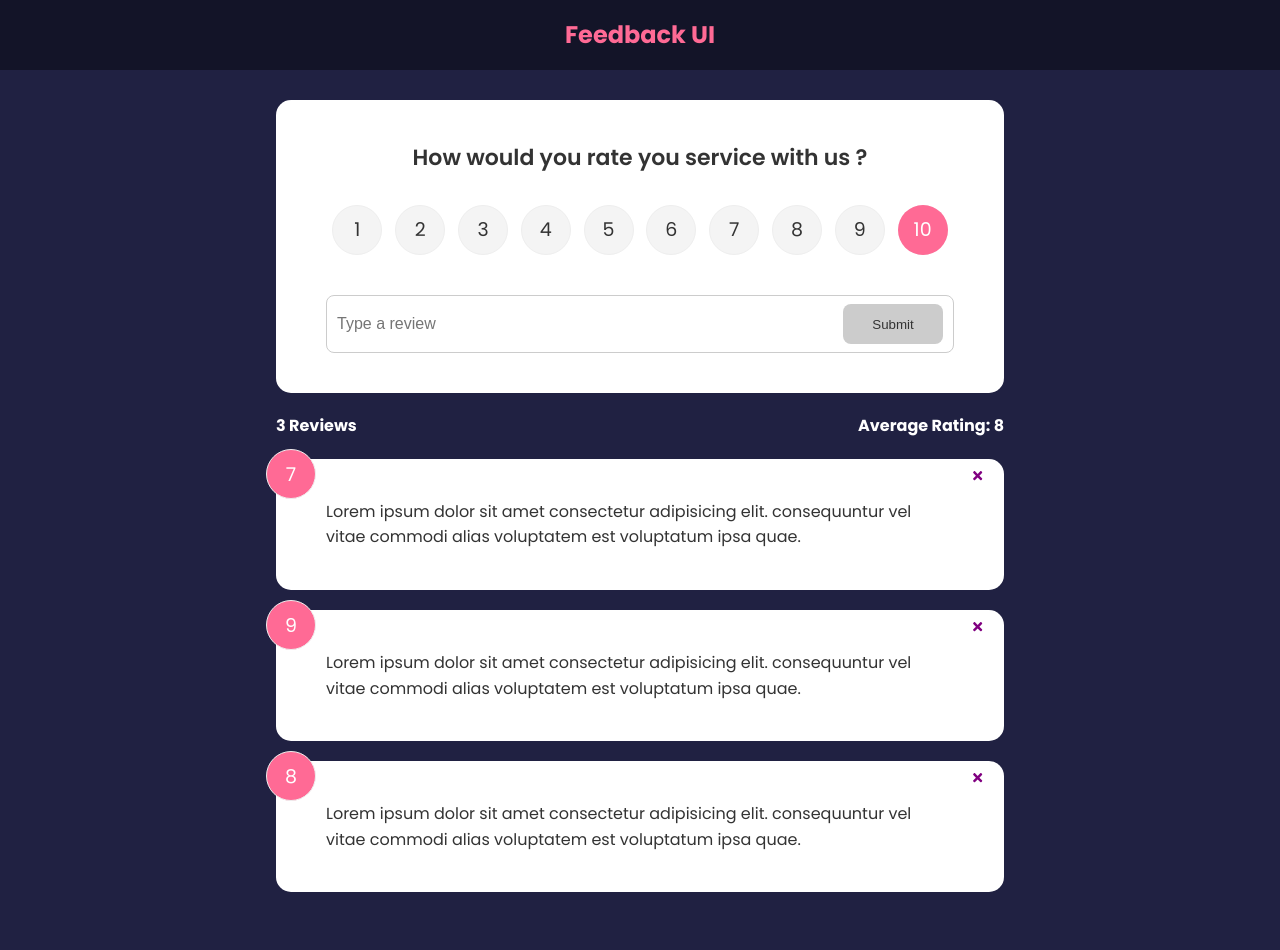
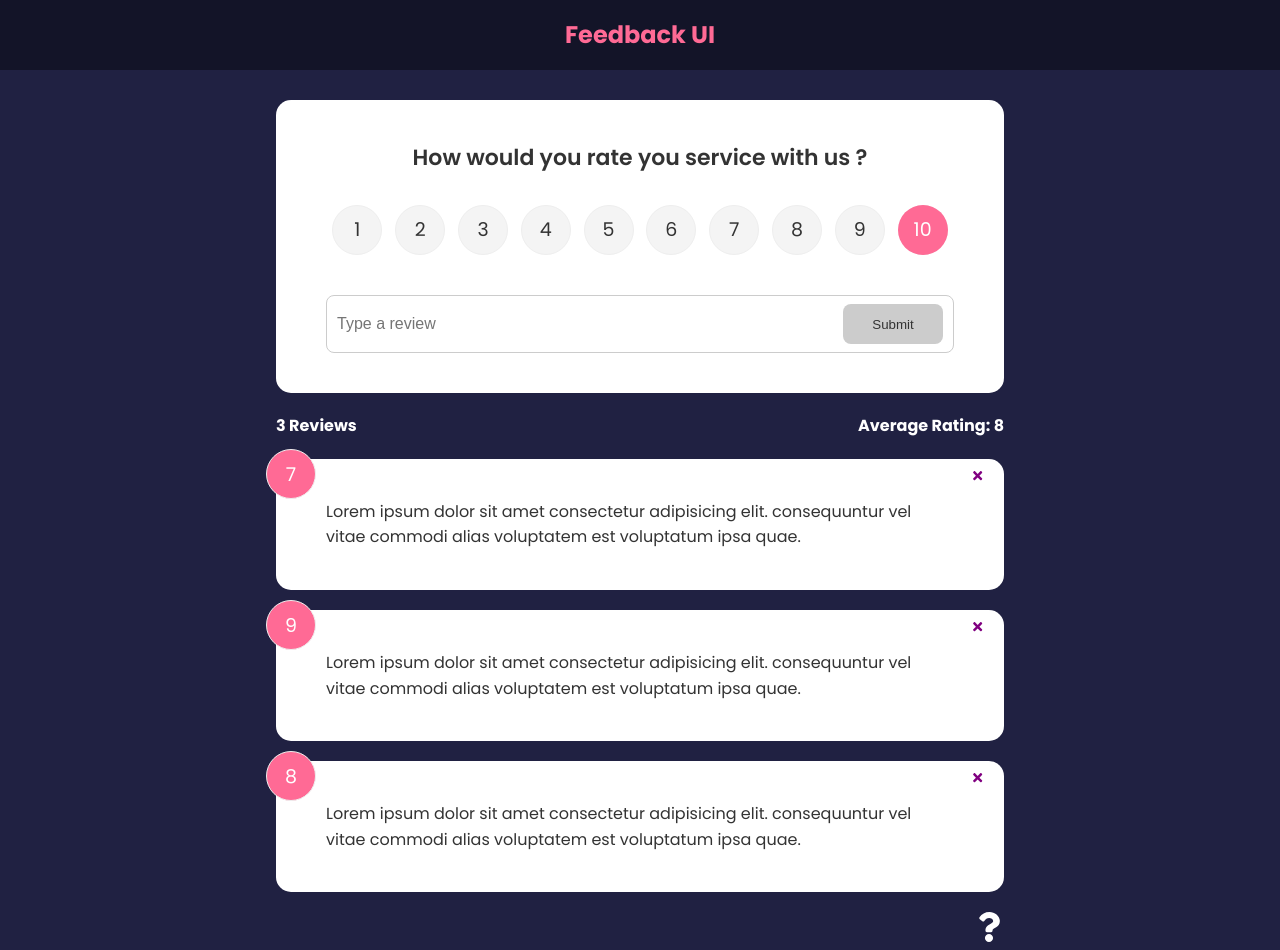
Before and after one commit to basuabhirup/feedback-app, a React (Create React App) app: page / in a window 1280 px wide. Before the commit the page ends 912 px from the top, so only its background shows below. Built offline with nearby package versions, Linux system fonts and the light colour scheme.

Commit message:
Create Links to Routes

```diff
--- a/src/App.js
+++ b/src/App.js
@@ -5,6 +5,7 @@
 import FeedbackList from './components/FeedbackList'
 import FeedbackData from './data/FeedbackData'
 import FeedbackForm from './components/FeedbackForm'
+import AboutIconLink from './components/AboutIconLink'
 import AboutPage from './pages/AboutPage'
 import { v4 as uuidv4 } from 'uuid'
 
@@ -38,6 +39,7 @@
 									feedbackArray={feedbackArray}
 									handleDelete={deleteFeedback}
 								/>
+								<AboutIconLink />
 							</>
 						}
 					/>
--- /dev/null
+++ b/src/components/AboutIconLink.jsx
@@ -0,0 +1,14 @@
+import { FaQuestion } from 'react-icons/fa'
+import { Link } from 'react-router-dom'
+
+function AboutIconLink() {
+	return (
+		<div className='about-link'>
+			<Link to='/about'>
+				<FaQuestion size={30} />
+			</Link>
+		</div>
+	)
+}
+
+export default AboutIconLink
--- a/src/pages/AboutPage.jsx
+++ b/src/pages/AboutPage.jsx
@@ -1,4 +1,5 @@
 import Card from '../components/shared/Card'
+import { Link } from 'react-router-dom'
 
 function AboutPage() {
 	return (
@@ -8,7 +9,7 @@
 				<p>This is a React app to leave feedback for a product or service</p>
 				<p>Version: 1.0.0</p>
 				<p>
-					<a href='/'>Back to Home</a>
+					<Link to='/'>Back to Home</Link>
 				</p>
 			</div>
 		</Card>
```
